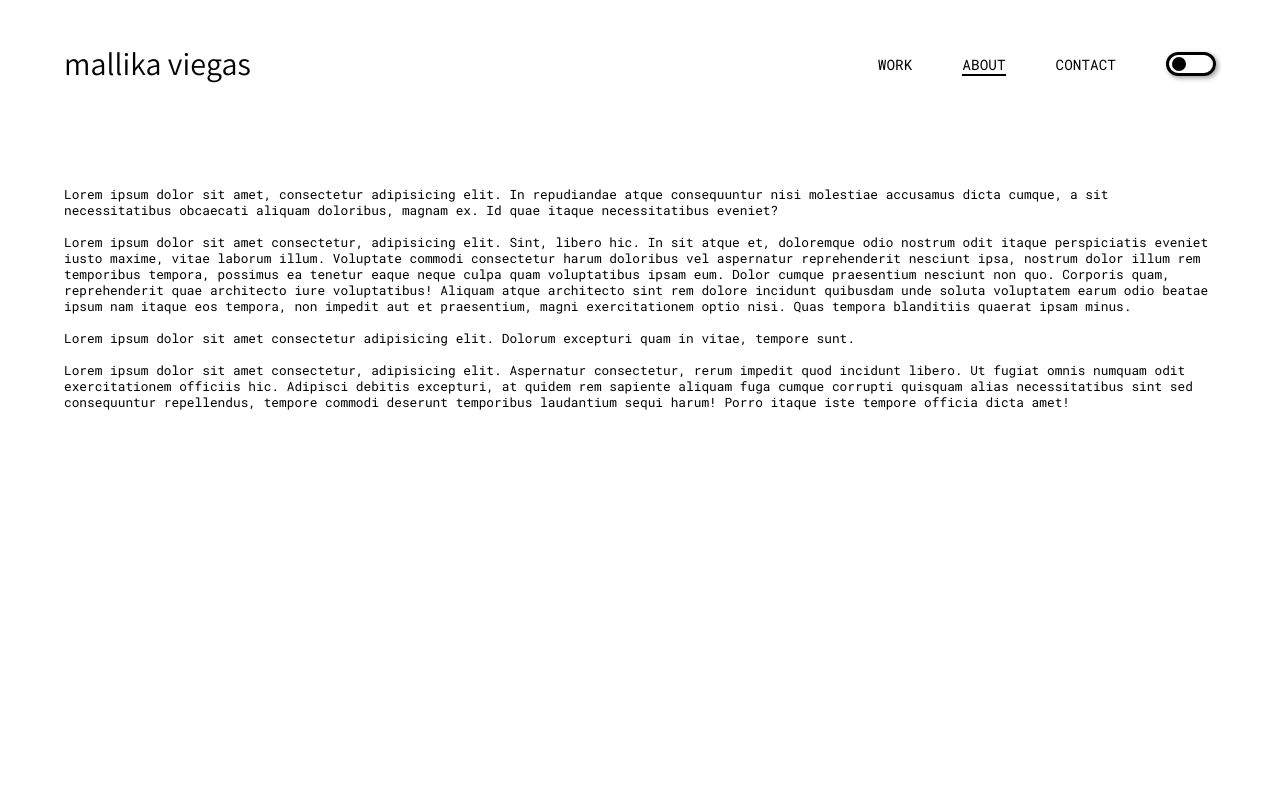
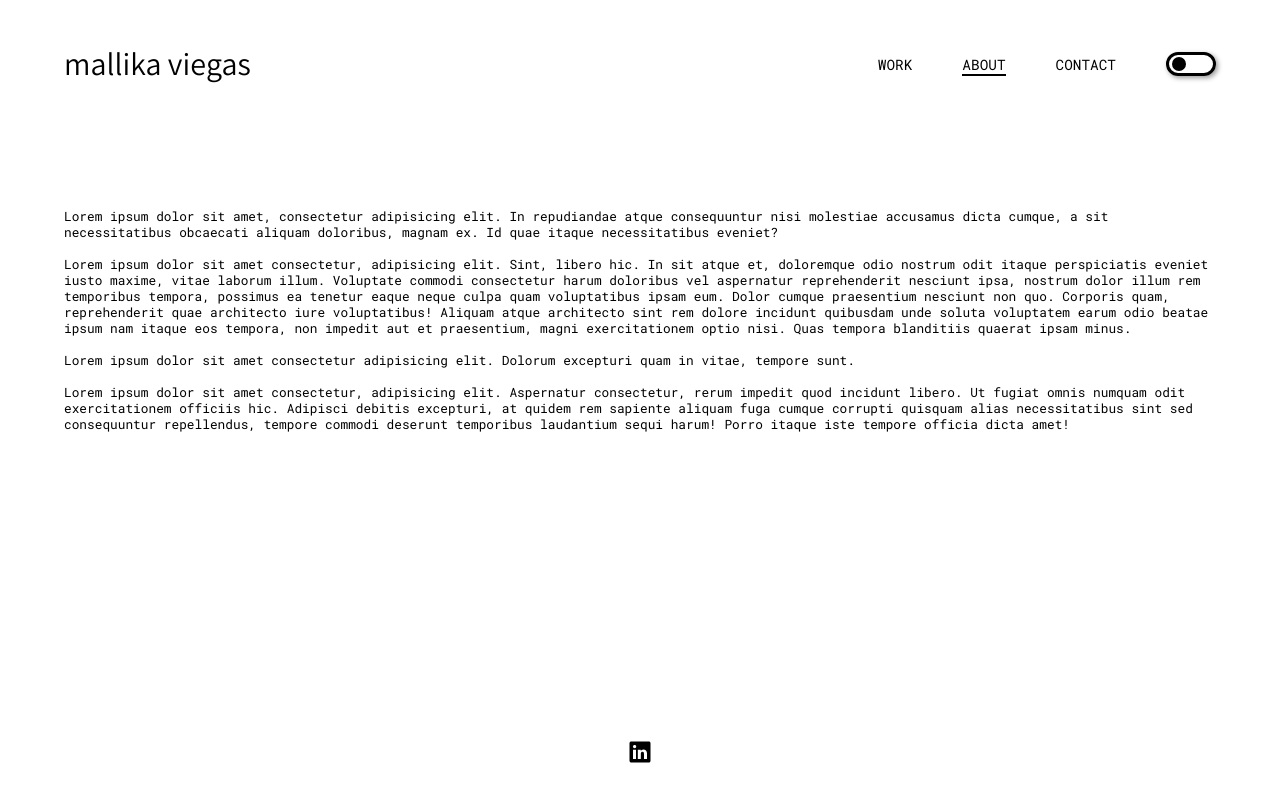
Before and after one commit to raps2019/mallika-viegas, a React (Create React App) app: page /about in a window 1280 px wide. Built offline with nearby package versions, Linux system fonts and the light colour scheme; a web font is replaced by a local one.

Commit message:
added footer and link to linkedin

```diff
--- a/src/App.js
+++ b/src/App.js
@@ -13,6 +13,7 @@ import Navbar from './components/navbar/Navbar';
 import Project from './components/pages/project/Project';
 import SideNavbarProvider from './contexts/SideNavbarProvider';
 import { data } from './data';
+import Footer from './components/footer/Footer';
 // import { useDarkMode } from './hooks/useDarkMode';
 
 function App() {
@@ -62,6 +63,7 @@ function App() {
                     <Route exact path="/about" component={About}></Route>
                     <Route exact path="/contact" component={Contact}></Route>
                   </Switch>
+                  <Footer></Footer>
                 </GlobalWindowContainer>
               </Router>
             </Theme>
--- /dev/null
+++ b/src/components/footer/Footer.js
@@ -0,0 +1,18 @@
+import React, {useContext} from 'react';
+import * as Styled from './Footer.styles';
+import { SideNavbarContext } from '../../contexts/SideNavbarProvider';
+
+
+const Footer = () => {
+
+  const { sideNavbar, sideNavbarOpen } = useContext(SideNavbarContext)
+  return (
+    <Styled.Footer sideNavbar={sideNavbar} sideNavbarOpen={sideNavbarOpen}>
+    <Styled.LogoContainer href="https://www.linkedin.com/in/mallikaviegas/">
+    <Styled.LinkedinLogo></Styled.LinkedinLogo>
+    </Styled.LogoContainer>
+    </Styled.Footer>
+  );
+};
+
+export default Footer;
--- /dev/null
+++ b/src/components/footer/Footer.styles.js
@@ -0,0 +1,28 @@
+import styled from "styled-components/macro";
+import Linkedin from "./LinkedinLogo";
+
+export const Footer = styled.div`
+width: 100%;
+height: 6rem;
+display: flex;
+align-items: center;
+justify-content: center;
+filter: ${(props) => (props.sideNavbarOpen === true && props.sideNavbar === true ? 'blur(5px);' : null)};
+transition: all 0.25s ease-in;
+`
+
+export const LogoContainer = styled.a`
+  height: 1.5rem;
+  width: 1.5rem;
+`
+
+export const LinkedinLogo = styled(Linkedin)`
+height: 100%;
+width: 100%;
+fill: ${props => props.theme.text1};
+transition: all 0.25s ease-in;
+
+&:hover {
+  fill: #0077B5;
+}
+`
--- /dev/null
+++ b/src/components/footer/LinkedinLogo.js
@@ -0,0 +1,11 @@
+import React from 'react'
+import { ReactComponent as Linkedin } from "./logo-linkedin.svg"
+
+const LinkedinLogo = ({ className, ...props }) => {
+  return (
+    <Linkedin {...props} className={className} />
+  )
+}
+
+
+export default LinkedinLogo;
--- a/src/components/navbar/TopNavbar.js
+++ b/src/components/navbar/TopNavbar.js
@@ -1,4 +1,4 @@
-import React, {useContext} from 'react';
+import React, { useContext } from 'react';
 import * as Styled from './TopNavbar.styles';
 import NavbarItems from './NavbarItems';
 import { SideNavbarContext } from '../../contexts/SideNavbarProvider';
@@ -7,29 +7,39 @@ import MenuToggleButton from './menuToggleButton/MenuToggleButton';
 const TopNavbar = (props) => {
   const { handleNavLinkClick, categoryList } = props;
 
-  const { sideNavbar, sideNavbarOpen, toggleSideNavbar } = useContext(SideNavbarContext);
+  const { sideNavbar, sideNavbarOpen, toggleSideNavbar } =
+    useContext(SideNavbarContext);
 
   return (
     <Styled.TopNavbarContainer>
       <Styled.TopNavbar sideNavbar={sideNavbar}>
-        <Styled.LogoNavbarLink exact={true} to="/" onClick={handleNavLinkClick}>
+        <Styled.NavbarLeft
+          sideNavbarOpen={sideNavbarOpen}
+          sideNavbar={sideNavbar}
+        >
+          <Styled.LogoNavbarLink
+            exact={true}
+            to="/"
+            onClick={handleNavLinkClick}
+          >
             mallika viegas
           </Styled.LogoNavbarLink>
+        </Styled.NavbarLeft>
         <Styled.NavbarRight>
           {sideNavbar === false ? (
-          <NavbarItems handleNavLinkClick={handleNavLinkClick} categoryList={categoryList}></NavbarItems>
+            <NavbarItems
+              handleNavLinkClick={handleNavLinkClick}
+              categoryList={categoryList}
+            ></NavbarItems>
           ) : null}
-        {sideNavbar === true
-      ? <MenuToggleButton
+          {sideNavbar === true ? (
+            <MenuToggleButton
               sideNavbarOpen={sideNavbarOpen}
               toggleSideNavbar={toggleSideNavbar}
             ></MenuToggleButton>
-      : null
-      }
+          ) : null}
         </Styled.NavbarRight>
-
       </Styled.TopNavbar>
-
     </Styled.TopNavbarContainer>
   );
 };
--- a/src/components/navbar/TopNavbar.styles.js
+++ b/src/components/navbar/TopNavbar.styles.js
@@ -9,7 +9,7 @@ export const TopNavbarContainer = styled.div`
   justify-content: center;
   align-items: center;
   transition: all 0.25s ease-in;
-  background-color: transparent;
+  /* background-color: transparent; */
 `;
 
 export const TopNavbar = styled.nav`
@@ -33,6 +33,7 @@ export const LogoNavbarLink = styled(NavLink)`
   font-weight: 300;
   text-decoration: none;
   transition: all .25s ease-in;
+
 
   /* &:hover, &.active {
   text-shadow: 0px 0px 5px ${(props) => props.theme.accent1};
@@ -64,3 +65,11 @@ display: flex;
 align-items: flex-end;
 gap: 50px;
 `
+
+export const NavbarLeft = styled.div`
+display: flex;
+align-items: flex-start;
+gap: 50px;
+filter: ${(props) => (props.sideNavbarOpen === true && props.sideNavbar === true ? 'blur(5px);' : null)};
+transition: all 0.25s ease-in;
+`
--- a/src/components/projectPreview/ProjectPreview.styles.js
+++ b/src/components/projectPreview/ProjectPreview.styles.js
@@ -10,8 +10,11 @@ export const Container = styled(motion.div)`
 
 export const ImageWrapperLink = styled(Link)`
 
+
+
   &:hover > img {
     filter: blur(5px) brightness(65%);
+    transition: all 0.15s ease-in;
   }
 
   &:hover > div > h4 {
--- a/src/contexts/ThemeStore.js
+++ b/src/contexts/ThemeStore.js
@@ -1,7 +1,6 @@
 import React, { useEffect, useState, useContext } from 'react';
 import { ThemeProvider } from 'styled-components';
 import themes from '../globalStyles/themes';
-import { useDarkMode } from '../hooks/useDarkMode';
 
 const ThemeContext = React.createContext();
 
--- a/src/globalStyles/GlobalStyles.js
+++ b/src/globalStyles/GlobalStyles.js
@@ -19,11 +19,10 @@ body {
 
 export const GlobalWindowContainer = styled.div`
 width: 100vw;
-height: 100vh;
+min-height: 100vh;
 display: flex;
 flex-direction: column;
 background: ${(props) => props.theme.background1};
-
 `
 
 
@@ -41,6 +40,7 @@ export const GlobalPageContainer = styled(motion.div)`
   color: ${(props) => props.theme.text1};
   filter: ${(props) => (props.sideNavbarOpen === true && props.sideNavbar === true ? 'blur(5px);' : null)};
   transition: all 0.25s ease-in;
+  flex-grow: 1;
 
 
   @media screen and (max-width: 991px) {
@@ -51,6 +51,10 @@ export const GlobalContentContainer = styled.div`
   width: 90%;
   max-width: 1200px;
   height: 100%;
+  display: flex;
+  flex-direction: column;
+  gap: 5rem;
+  padding: 5rem 0;
 `;
 
 export const GlobalProjectListContainer = styled(motion.div)`
@@ -63,7 +67,6 @@ export const GlobalProjectListContainer = styled(motion.div)`
   grid-gap: 50px;
 `
 export const GlobalTextContainer = styled.div`
-margin: 5% 0;
 width: 100%;
 /* height: 100%; */
 font-size: 0.8em;
```
Also changed, not shown: src/components/navbar/Navbar.styles.js (deleted, +0 -49 lines), src/components/footer/logo-linkedin.svg (added). Lines whose indentation alone changed are shown as unchanged.
